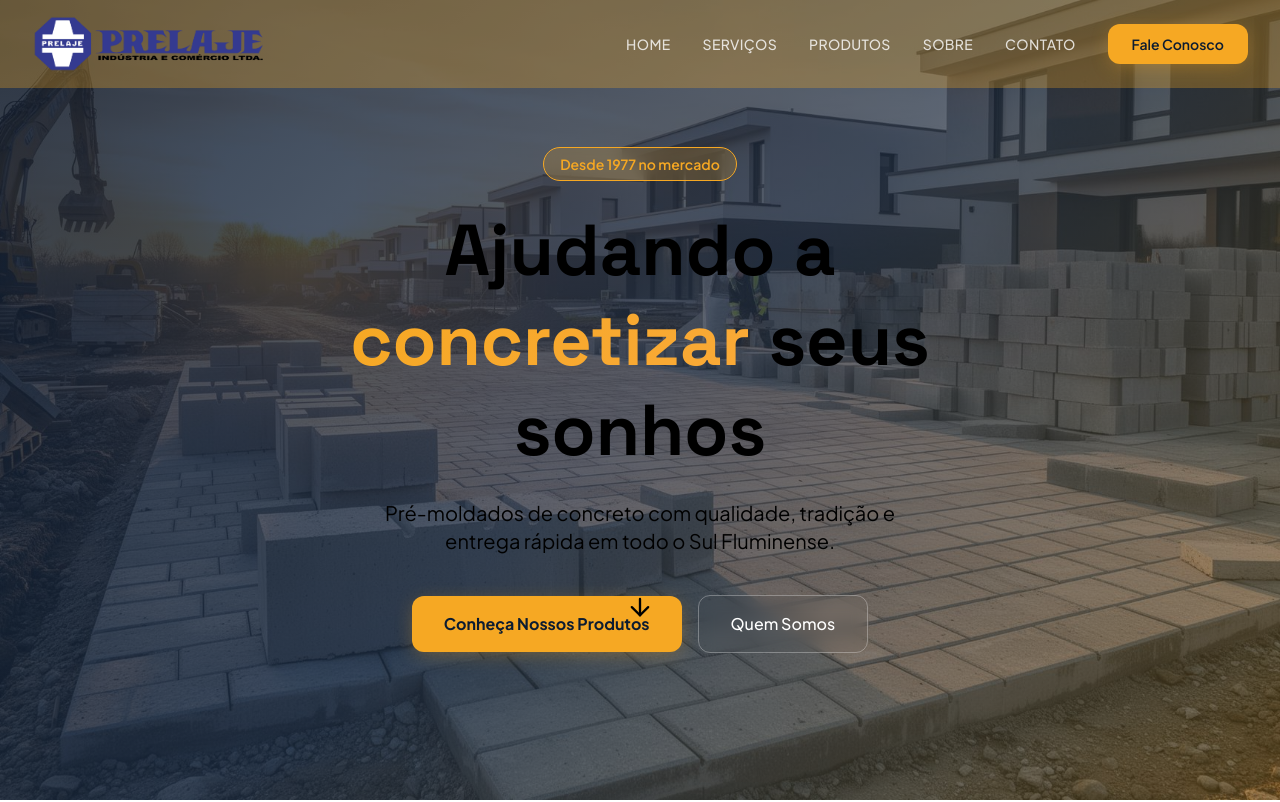
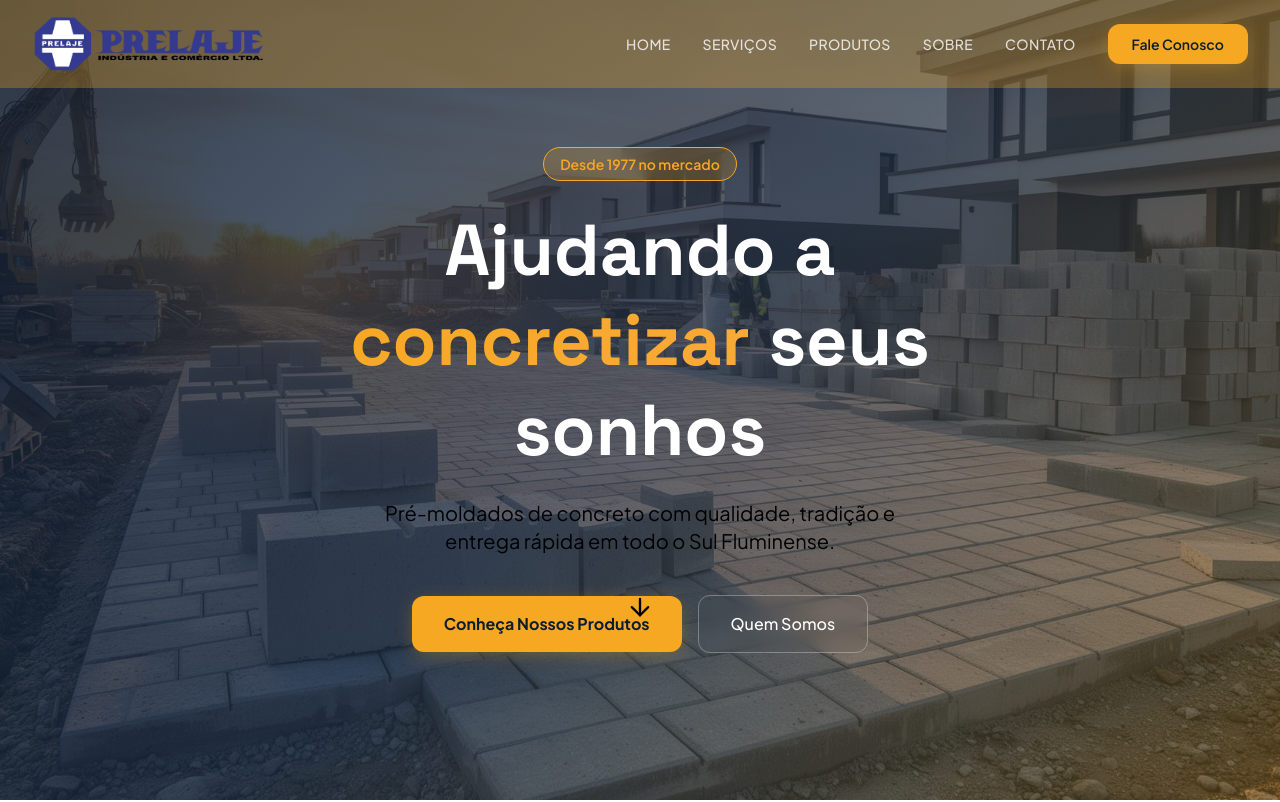
Before and after one commit to sabinomachado/next-js, a Next.js app: page /next-js/ in a window 1280 px wide. Shown: the top 802 px of the page. Built offline with nearby package versions, Linux system fonts and the light colour scheme.

Commit message:
update text

```diff
--- a/src/components/Hero.tsx
+++ b/src/components/Hero.tsx
@@ -43,7 +43,7 @@
             Desde 1977 no mercado
           </motion.span>
 
-          <h1 className="text-4xl md:text-5xl lg:text-7xl font-bold text-primary-foreground leading-tight mb-6">
+          <h1 className="text-4xl md:text-5xl lg:text-7xl font-bold text-white leading-tight mb-6">
             Ajudando a{" "}
             <span className="text-gradient-accent">concretizar</span>{" "}
             seus sonhos
```
